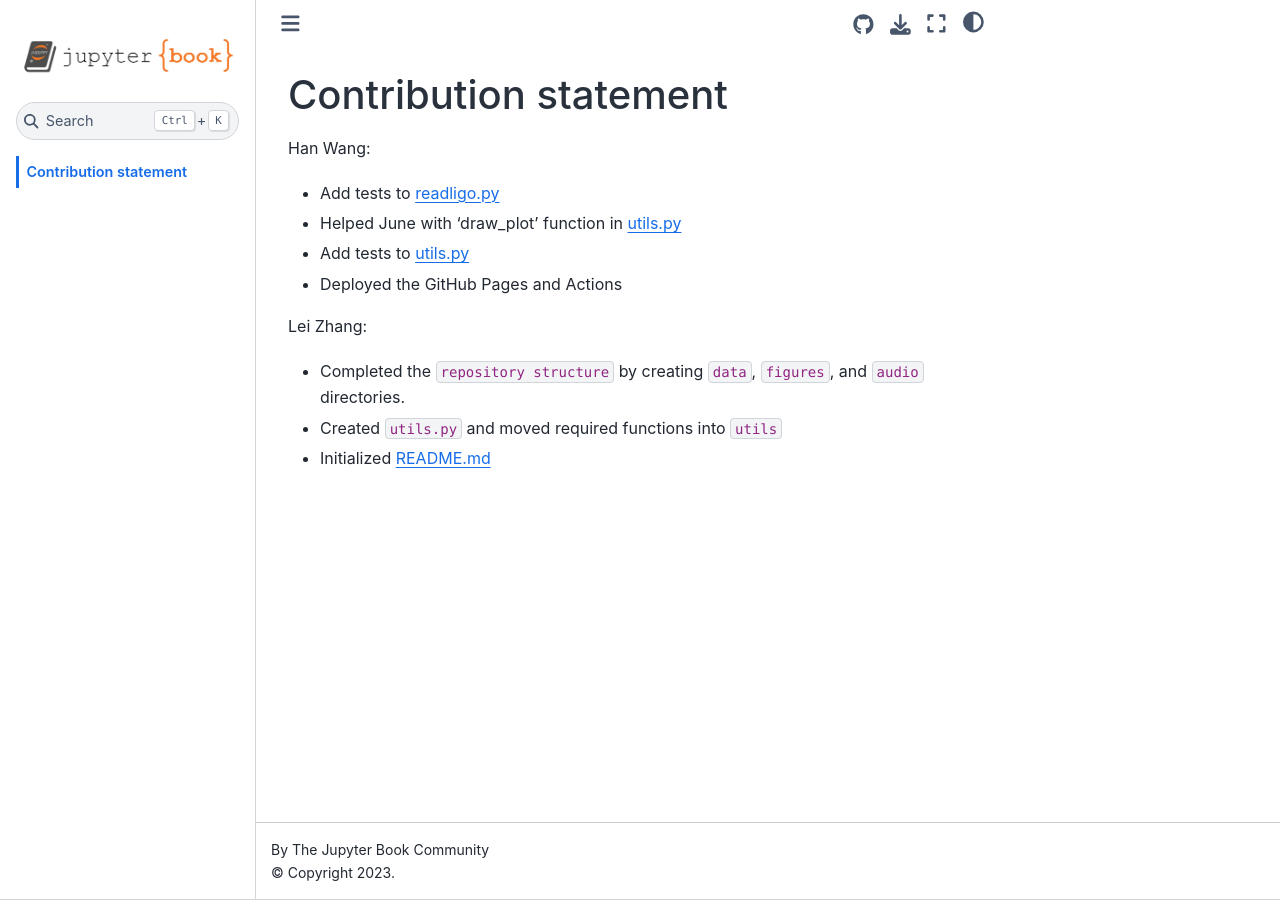
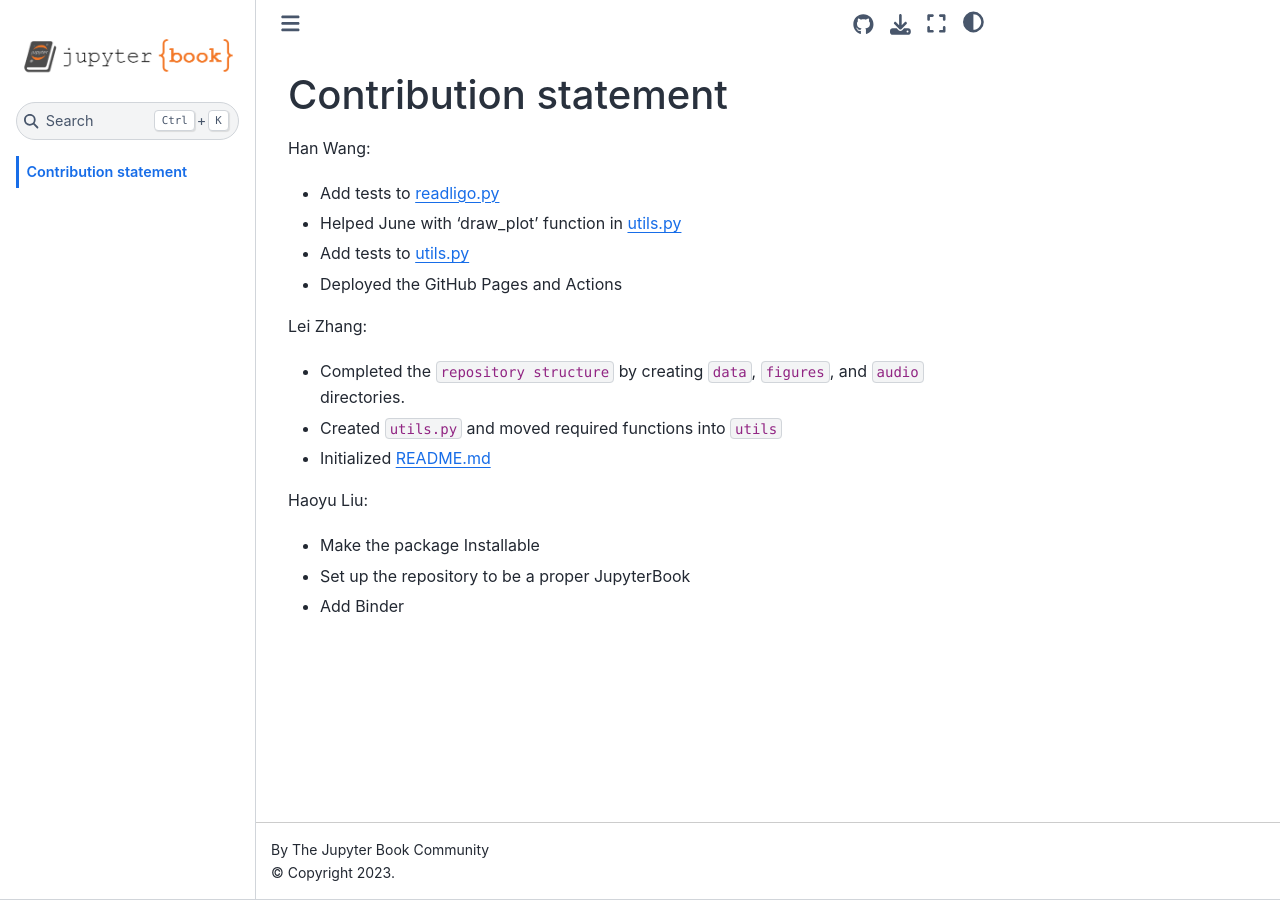
Before and after one commit to UCB-stat-159-s23/hw04-Group24, a Jupyter Book: the page built from contribution_statement.md, in a window 1280 px wide. Built offline with Jupyter Book 1.0.4 settings and Sphinx 7.4.7 and the Sphinx Book theme 1.1.4, drawn with Linux system fonts in a browser that asks for light colours; pages that are not in the unit, such as notebooks, are missing from menus.

Commit message:
add contribution

```diff
--- a/contribution_statement.md
+++ b/contribution_statement.md
@@ -12,3 +12,9 @@ Lei Zhang:
 * Completed the `repository structure` by creating `data`, `figures`, and `audio` directories.
 * Created `utils.py` and moved required functions into `utils`
 * Initialized README.md
+
+Haoyu Liu:
+
+* Make the package Installable
+* Set up the repository to be a proper JupyterBook
+* Add Binder
```
